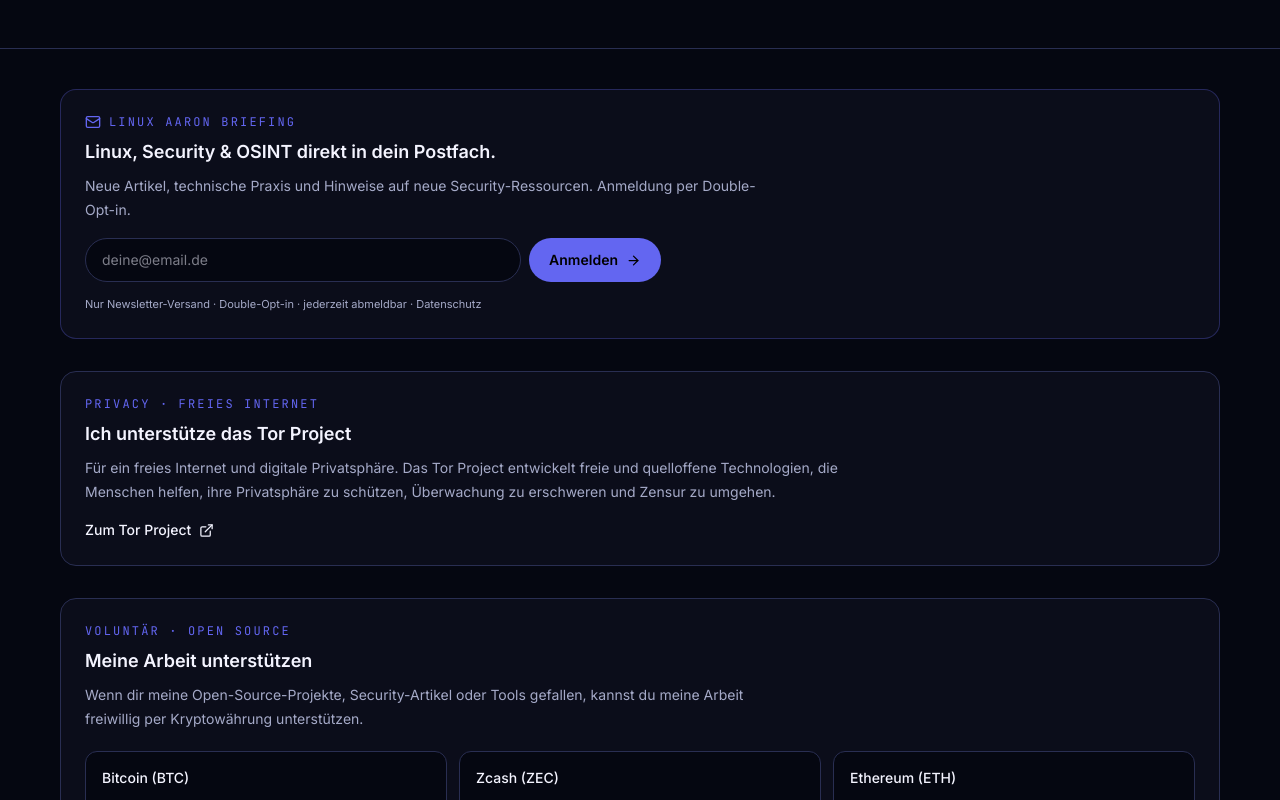
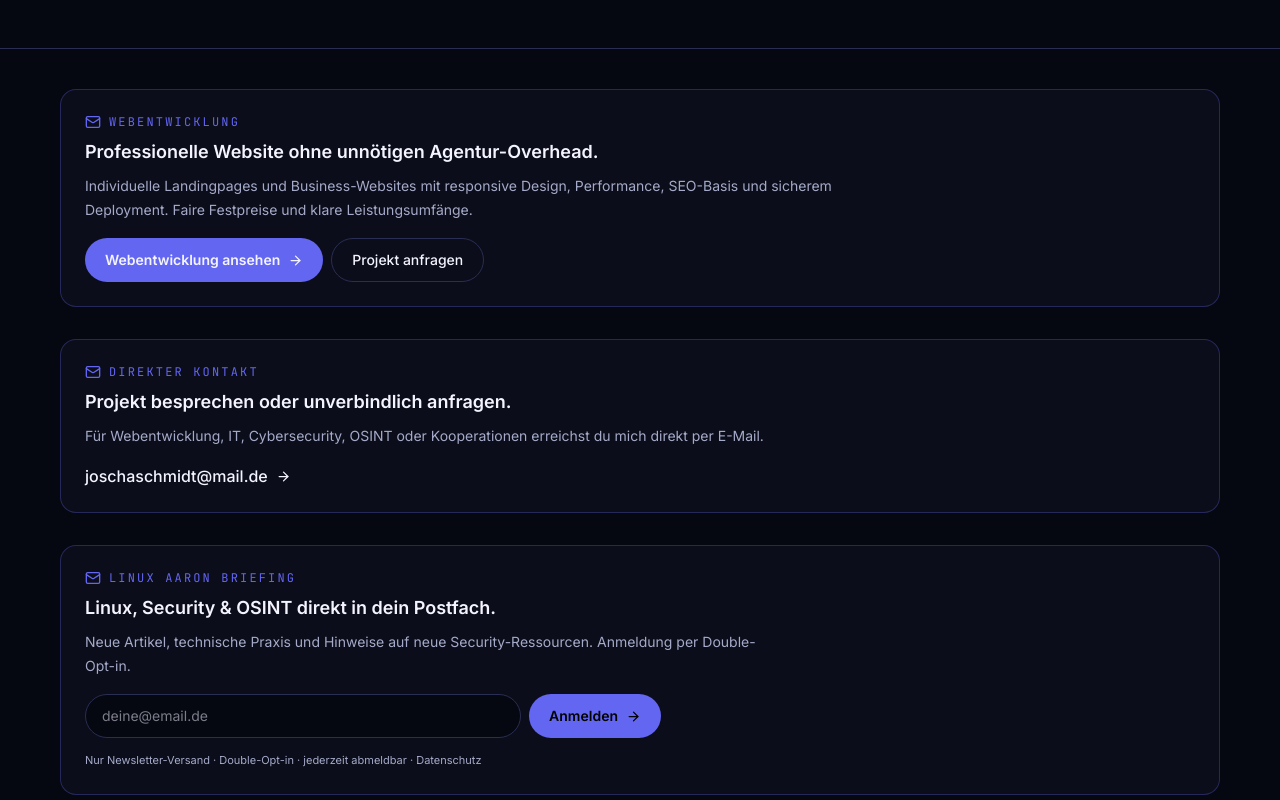
Before and after one commit to aaron0sec/webseite, a Next.js app: page / in a window 1280 px wide. Shown: the part 3740-4540 px from the top of the page. Built offline with nearby package versions, Linux system fonts and the light colour scheme; no server answers.

Commit message:
feat(conversion): add web development CTA and private contact email; fix GitHub link

```diff
--- a/src/components/site-footer.tsx
+++ b/src/components/site-footer.tsx
@@ -64,6 +64,23 @@ export function SiteFooter() {
     <footer className="border-t border-[var(--border)]">
       <div className="container py-10">
         <div className="mb-8 rounded-2xl border border-[var(--accent)]/30 bg-[var(--surface)] p-5 sm:p-6">
+          <div className="flex items-center gap-2 text-[var(--accent)]"><Mail size={16}/><p className="font-mono text-xs tracking-[0.18em]">WEBENTWICKLUNG</p></div>
+          <h2 className="mt-2 text-lg font-semibold text-[var(--text)]">Professionelle Website ohne unnötigen Agentur-Overhead.</h2>
+          <p className="mt-2 max-w-3xl text-sm leading-6 text-[var(--muted)]">Individuelle Landingpages und Business-Websites mit responsive Design, Performance, SEO-Basis und sicherem Deployment. Faire Festpreise und klare Leistungsumfänge.</p>
+          <div className="mt-4 flex flex-col gap-2 sm:flex-row">
+            <a href="/webentwicklung" className="inline-flex min-h-11 items-center justify-center gap-2 rounded-full bg-[var(--accent)] px-5 text-sm font-semibold text-black hover:brightness-110">Webentwicklung ansehen <ArrowRight size={15}/></a>
+            <a href="/buchung" className="inline-flex min-h-11 items-center justify-center gap-2 rounded-full border border-[var(--border)] px-5 text-sm font-medium text-[var(--text)] hover:border-[var(--accent)]">Projekt anfragen</a>
+          </div>
+        </div>
+
+        <div className="mb-8 rounded-2xl border border-[var(--accent)]/30 bg-[var(--surface)] p-5 sm:p-6">
+          <div className="flex items-center gap-2 text-[var(--accent)]"><Mail size={16}/><p className="font-mono text-xs tracking-[0.18em]">DIREKTER KONTAKT</p></div>
+          <h2 className="mt-2 text-lg font-semibold text-[var(--text)]">Projekt besprechen oder unverbindlich anfragen.</h2>
+          <p className="mt-2 text-sm leading-6 text-[var(--muted)]">Für Webentwicklung, IT, Cybersecurity, OSINT oder Kooperationen erreichst du mich direkt per E-Mail.</p>
+          <a href="mailto:joschaschmidt@mail.de" className="mt-4 inline-flex items-center gap-2 font-medium text-[var(--accent)] hover:underline">joschaschmidt@mail.de <ArrowRight size={15}/></a>
+        </div>
+
+        <div className="mb-8 rounded-2xl border border-[var(--accent)]/30 bg-[var(--surface)] p-5 sm:p-6">
           <div className="flex items-center gap-2 text-[var(--accent)]"><Mail size={16}/><p className="font-mono text-xs tracking-[0.18em]">LINUX AARON BRIEFING</p></div>
           <h2 className="mt-2 text-lg font-semibold text-[var(--text)]">Linux, Security & OSINT direkt in dein Postfach.</h2>
           <p className="mt-2 max-w-2xl text-sm leading-6 text-[var(--muted)]">Neue Artikel, technische Praxis und Hinweise auf neue Security-Ressourcen. Anmeldung per Double-Opt-in.</p>
@@ -88,7 +105,7 @@ export function SiteFooter() {
           <p className="mt-2 max-w-2xl text-sm leading-6 text-[var(--muted)]">Wenn dir meine Open-Source-Projekte, Security-Artikel oder Tools gefallen, kannst du meine Arbeit freiwillig per Kryptowährung unterstützen.</p>
           <div className="mt-5 grid gap-3 lg:grid-cols-3">{donations.map((donation) => <div key={donation.name} className="rounded-xl border border-[var(--border)] bg-[var(--bg)] p-4"><p className="text-sm font-medium text-[var(--text)]">{donation.name}</p><button type="button" onClick={() => navigator.clipboard?.writeText(donation.address)} className="mt-2 block w-full break-all text-left font-mono text-[11px] leading-5 text-[var(--muted)] hover:text-[var(--accent)]" title="Adresse kopieren" aria-label={`${donation.name} Adresse kopieren`}>{donation.address}</button><a href={`${donation.scheme}:${donation.address}`} className="mt-3 inline-flex min-h-9 items-center rounded-full border border-[var(--border)] px-3 py-1.5 text-xs font-medium text-[var(--text)] hover:border-[var(--accent)]">Wallet öffnen →</a></div>)}</div>
         </div>
-        <div className="flex flex-col gap-4 text-sm text-[var(--muted)] sm:flex-row sm:items-center sm:justify-between"><span>© 2026 Joscha Aaron Schmidt</span><div className="flex flex-wrap items-center gap-5"><a href="/impressum">Impressum</a><a href="/datenschutz">Datenschutz</a><a href="/newsletter">Newsletter</a><button type="button" onClick={openPrivacyNotice} className="transition hover:text-[var(--text)]">Cookie-Hinweis</button><a href="https://github.com/aaron0sec" target="_blank" rel="noreferrer" aria-label="GitHub"><Github size={16}/></a><a href="https://www.instagram.com/linux_aaron/" target="_blank" rel="noreferrer" aria-label="Instagram"><Instagram size={16}/></a><a href="https://www.tiktok.com/@linux_aaron" target="_blank" rel="noreferrer" aria-label="TikTok"><Music2 size={16}/></a></div></div>
+        <div className="flex flex-col gap-4 text-sm text-[var(--muted)] sm:flex-row sm:items-center sm:justify-between"><span>© 2026 Joscha Aaron Schmidt</span><div className="flex flex-wrap items-center gap-5"><a href="/impressum">Impressum</a><a href="/datenschutz">Datenschutz</a><a href="/newsletter">Newsletter</a><button type="button" onClick={openPrivacyNotice} className="transition hover:text-[var(--text)]">Cookie-Hinweis</button><a href="https://github.com/linuxaaron/webseite" target="_blank" rel="noreferrer" aria-label="GitHub"><Github size={16}/></a><a href="https://www.instagram.com/linux_aaron/" target="_blank" rel="noreferrer" aria-label="Instagram"><Instagram size={16}/></a><a href="https://www.tiktok.com/@linux_aaron" target="_blank" rel="noreferrer" aria-label="TikTok"><Music2 size={16}/></a></div></div>
       </div>
     </footer>
   );
```
